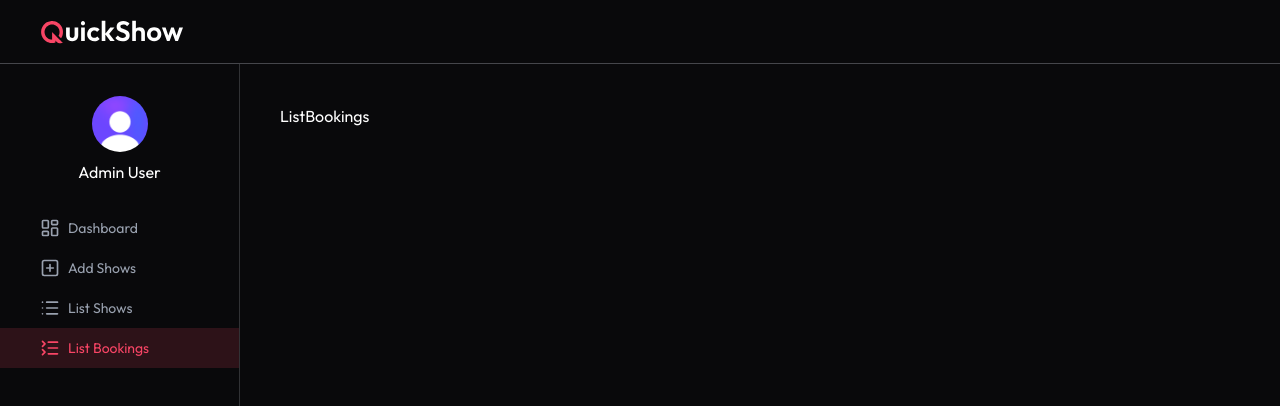
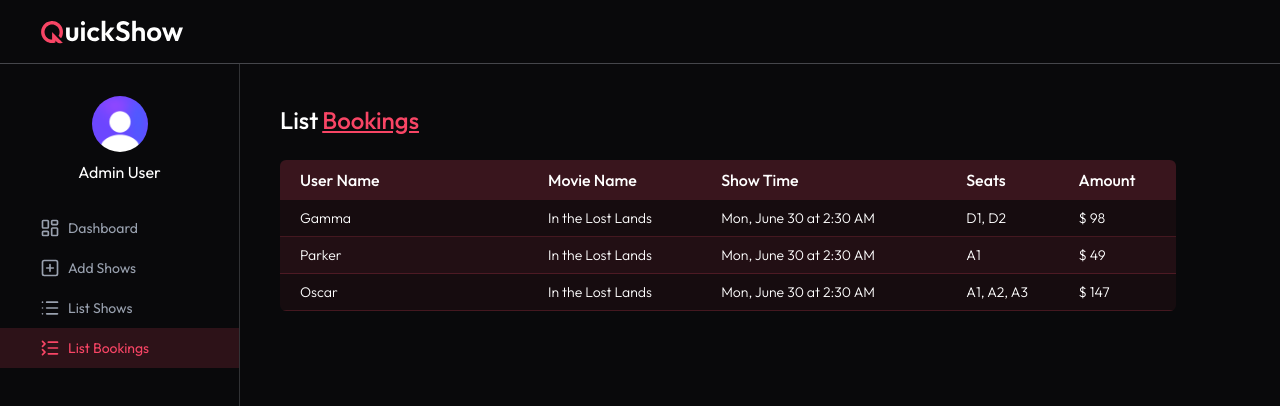
Before and after one commit to Amhar-code/QuickShow, a React (Vite) app in the folder client/: page /admin/list-bookings in a window 1280 px wide. Shown: the top 406 px of the page. Built offline with nearby package versions, Linux system fonts and the light colour scheme.

Commit message:
DeEnhanced admin panel to show list of all bookings

```diff
--- a/client/src/pages/admin/ListBookings.jsx
+++ b/client/src/pages/admin/ListBookings.jsx
@@ -1,9 +1,55 @@
-import React from 'react'
+import React, { useEffect, useState } from 'react'
+import { dummyBookingData } from '../../assets/assets';
+import Loading from '../../components/Loading';
+import Title from '../../components/admin/Title';
+import { dateFormat } from '../../lib/dateFormat';
 
 const ListBookings = () => {
-    return (
-        <div>ListBookings</div>
-    )
+    const currency = import.meta.env.VITE_CURRENCY;
+
+    const [bookings, setBookings] = useState([]);
+    const [isLoading, setIsLoading] = useState(true);
+
+    const getAllBookings = async () => {
+        setBookings(dummyBookingData);
+        setIsLoading(false);
+    };
+
+    useEffect(() => {
+        getAllBookings();
+    }, []);
+
+    return !isLoading ? (
+        <>
+            <Title text1="List" text2="Bookings" />
+            <div className='max-w-4xl mt-6 overflow-x-auto'>
+                <table className='w-full border-collapse rounded-md overflow-hidden
+                text-nowrap'>
+                    <thead>
+                        <tr className='bg-primary/20 text-left text-white'>
+                            <th className='p-2 font-medium pl-5'>User Name</th>
+                            <th className='p-2 font-medium'>Movie Name</th>
+                            <th className='p-2 font-medium'>Show Time</th>
+                            <th className='p-2 font-medium'>Seats</th>
+                            <th className='p-2 font-medium'>Amount</th>
+                        </tr>
+                    </thead>
+                    <tbody className='text-sm font-light'>
+                        {bookings.map((item, index) => (
+                            <tr key={index} className='border-b border-primary/20
+                    bg-primary/5 even:bg-primary/10'>
+                                <td className='p-2 min-w-45 pl-5'>{item.user.name}</td>
+                                <td className='p-2'>{item.show.movie.title}</td>
+                                <td className='p-2'>{dateFormat(item.show.showDateTime)}</td>
+                                <td className='p-2'>{Object.keys(item.bookedSeats).map(seat => item.bookedSeats[seat]).join(", ")}</td>
+                                <td className='p-2'>{currency} {item.amount}</td>
+                            </tr>
+                        ))}
+                    </tbody>
+                </table>
+            </div>
+        </>
+    ) : <Loading />
 }
 
 export default ListBookings
```
